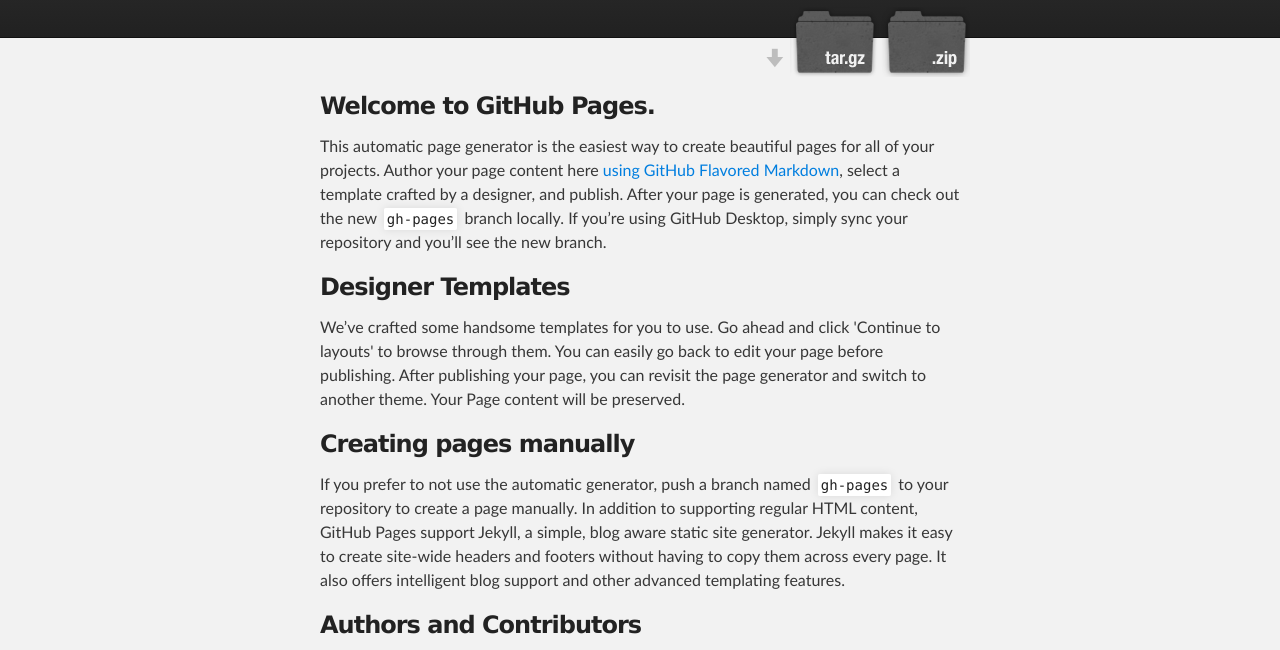
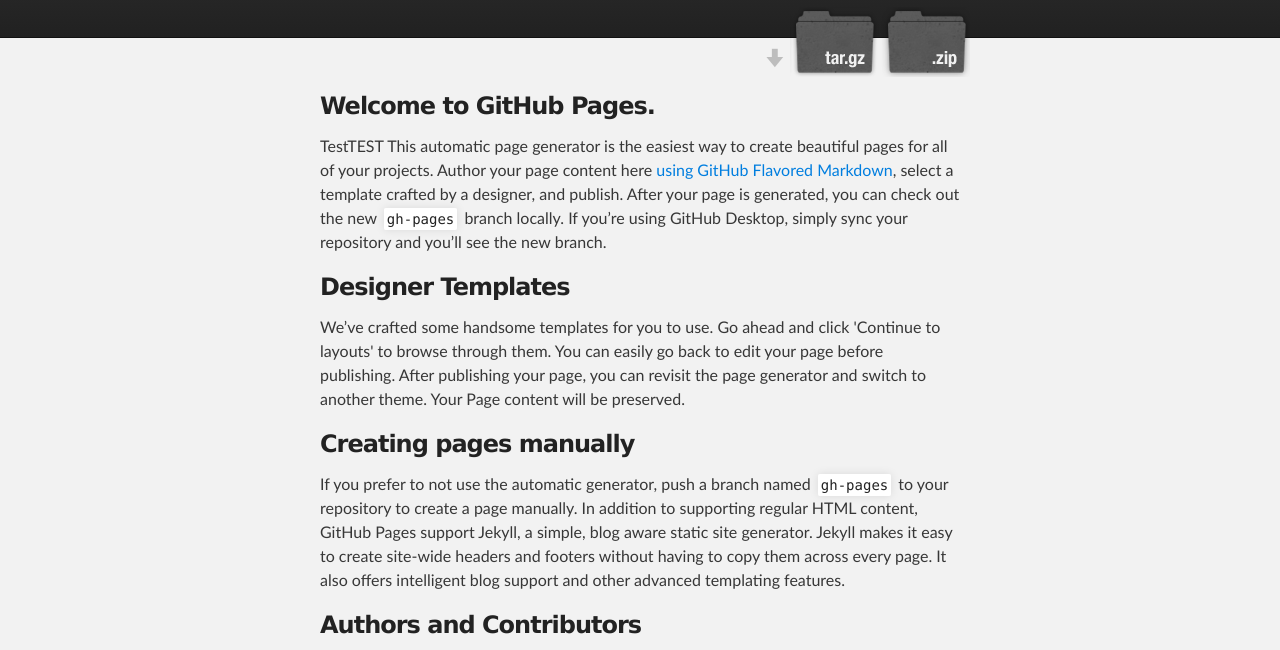
Before and after one commit to swilletts/first-website, a plain HTML site: page index.html in a window 1280 px wide. Shown: the part 136-786 px from the top of the page. Drawn offline with Linux system fonts and the light colour scheme.

Commit message:
updated text content

```diff
--- a/index.html
+++ b/index.html
@@ -8,7 +8,7 @@
 
     <link rel="stylesheet" type="text/css" media="screen" href="stylesheets/stylesheet.css">
 
-    <title>First-website</title>
+    <title>Shaun</title>
   </head>
 
   <body>
@@ -34,7 +34,7 @@
         <h3>
 <a id="welcome-to-github-pages" class="anchor" href="#welcome-to-github-pages" aria-hidden="true"><span aria-hidden="true" class="octicon octicon-link"></span></a>Welcome to GitHub Pages.</h3>
 
-<p>This automatic page generator is the easiest way to create beautiful pages for all of your projects. Author your page content here <a href="https://guides.github.com/features/mastering-markdown/">using GitHub Flavored Markdown</a>, select a template crafted by a designer, and publish. After your page is generated, you can check out the new <code>gh-pages</code> branch locally. If you’re using GitHub Desktop, simply sync your repository and you’ll see the new branch.</p>
+<p>TestTEST  This automatic page generator is the easiest way to create beautiful pages for all of your projects. Author your page content here <a href="https://guides.github.com/features/mastering-markdown/">using GitHub Flavored Markdown</a>, select a template crafted by a designer, and publish. After your page is generated, you can check out the new <code>gh-pages</code> branch locally. If you’re using GitHub Desktop, simply sync your repository and you’ll see the new branch.</p>
 
 <h3>
 <a id="designer-templates" class="anchor" href="#designer-templates" aria-hidden="true"><span aria-hidden="true" class="octicon octicon-link"></span></a>Designer Templates</h3>
```
